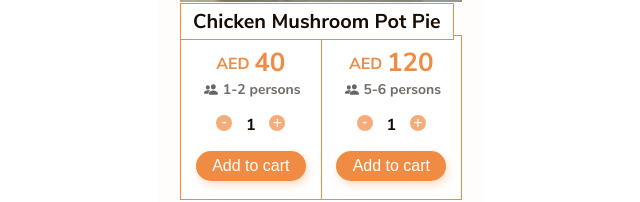
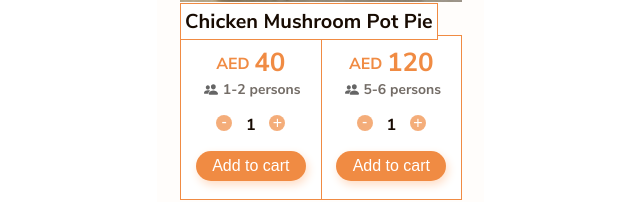
Before and after one commit to thevictoriaalao/FirstCrust, a plain HTML site: page index.html in a window 1280 px wide. Shown: the part 1689-1891 px from the top of the page, 605-1245 px from the left. Drawn offline with Linux system fonts and the light colour scheme; files whose address does not match are found by name.

Commit message:
Update styles.css

```diff
--- a/styles.css
+++ b/styles.css
@@ -481,10 +481,9 @@
             #row1 {
                 font-size: 20px;
                 font-weight: bold;
-                text-align: center;
                 border: #F08B43 1px solid;
                 background-color: white;
-                padding: 4px 12px;
+                padding: 4px 4px;
             }
 
             #product1 table{
```
